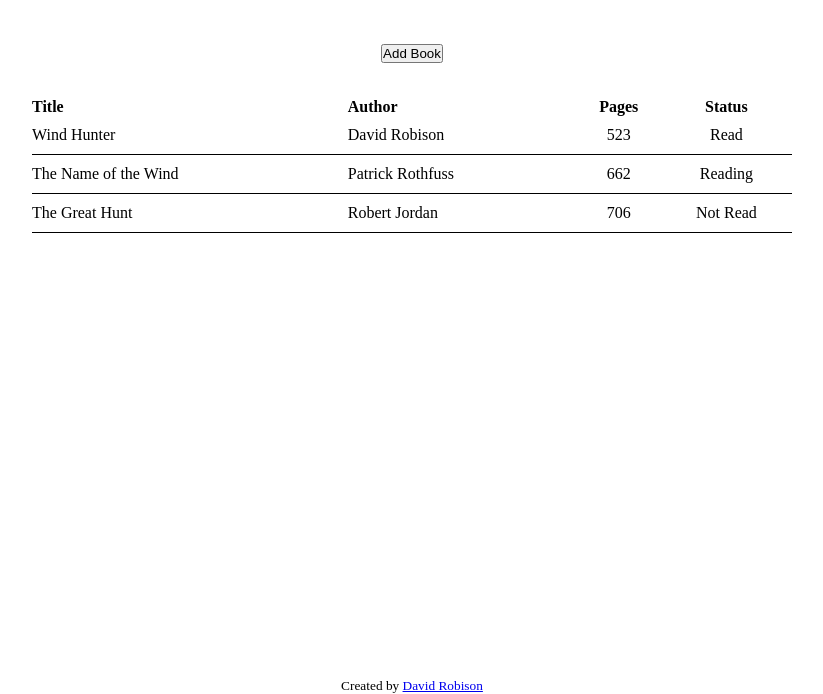
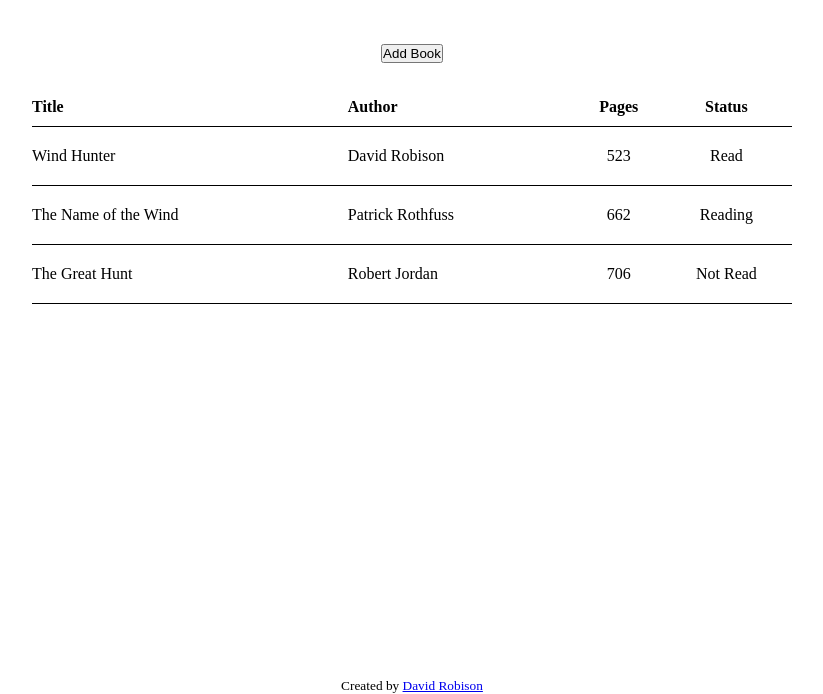
Before and after one commit to robisonwebdev/Library, a plain HTML site: page index.html in a window 1280 px wide. Shown: the part 106-800 px from the top of the page, without its empty margins (228-1051 px from the left). Drawn offline with Linux system fonts and the light colour scheme.

Commit message:
Adjusted padding on td, and added padding and border to th

```diff
--- a/style.css
+++ b/style.css
@@ -41,6 +41,8 @@ body {
 }
 
 th {
+    border-bottom: 1px solid black;
+    padding-bottom: 10px;
     text-align: left;
 }
 
@@ -48,7 +50,7 @@ th {
     text-align: center;
 }
 
-td {
+td{
     border-bottom: 1px solid black;
-    padding: 10px 0;
+    padding: 20px 0;
 }
```
